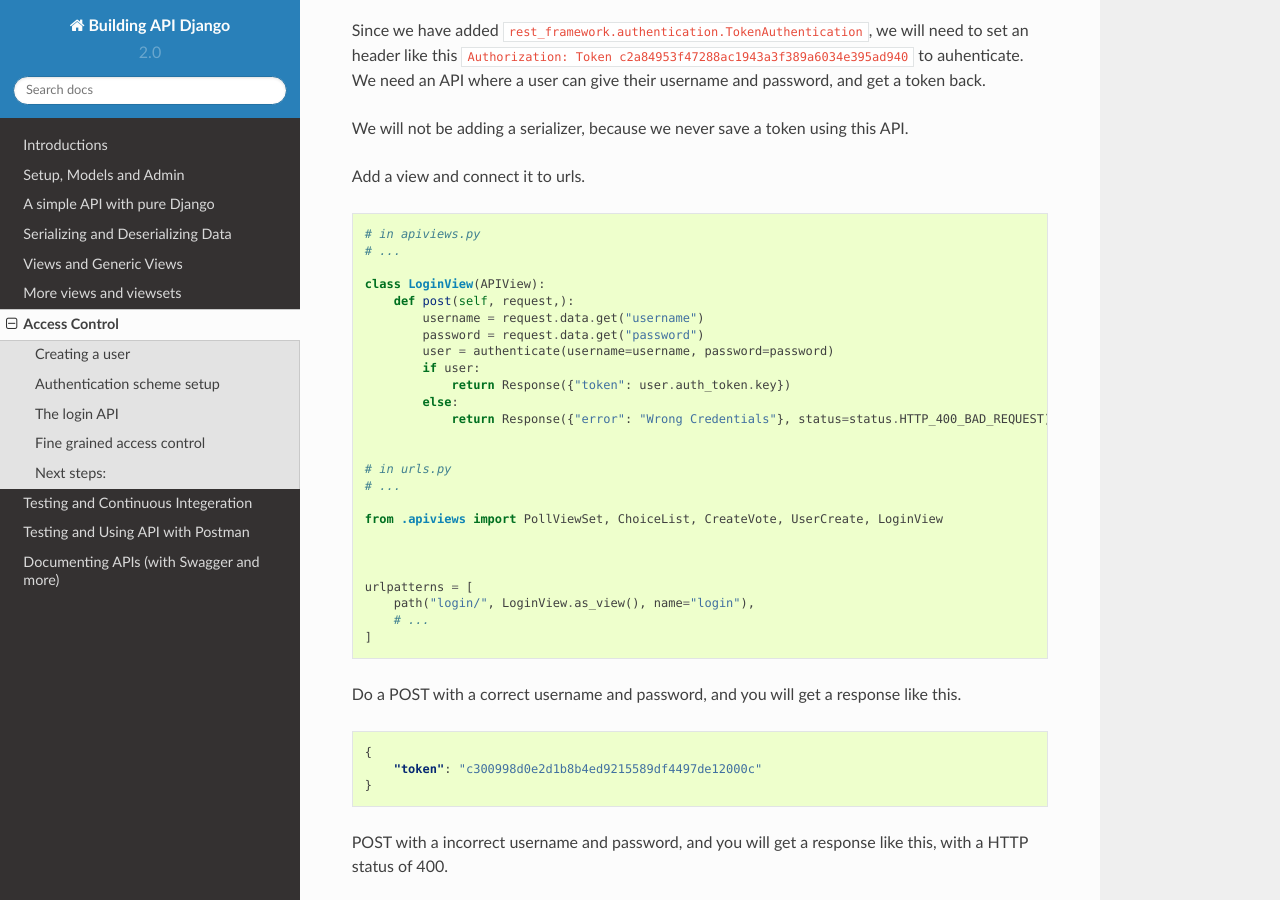
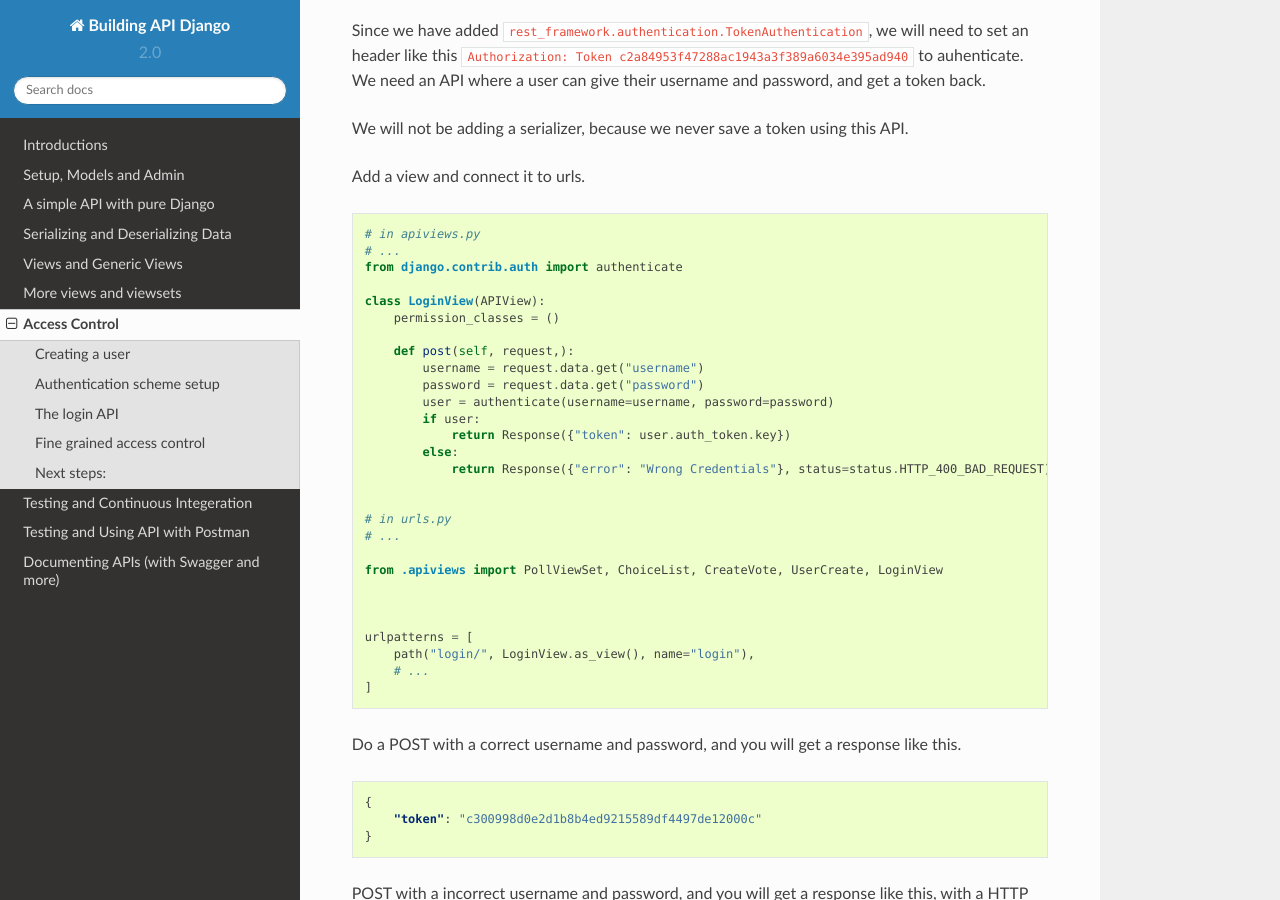
Before and after one commit to agiliq/building-api-django, a Sphinx documentation site: the page built from docs/access-control.rst, in a window 1280 px wide and 900 px high, scrolled down 3459 px. Built offline with Sphinx 7.4.7 and the Read the Docs theme 2.0.0, drawn with Linux system fonts in a browser that asks for light colours.

Commit message:
Update access-control.rst

```diff
--- a/docs/access-control.rst
+++ b/docs/access-control.rst
@@ -185,8 +185,11 @@ Add a view and connect it to urls.
 
     # in apiviews.py
     # ...
+    from django.contrib.auth import authenticate
 
     class LoginView(APIView):
+        permission_classes = ()
+
         def post(self, request,):
             username = request.data.get("username")
             password = request.data.get("password")
```
